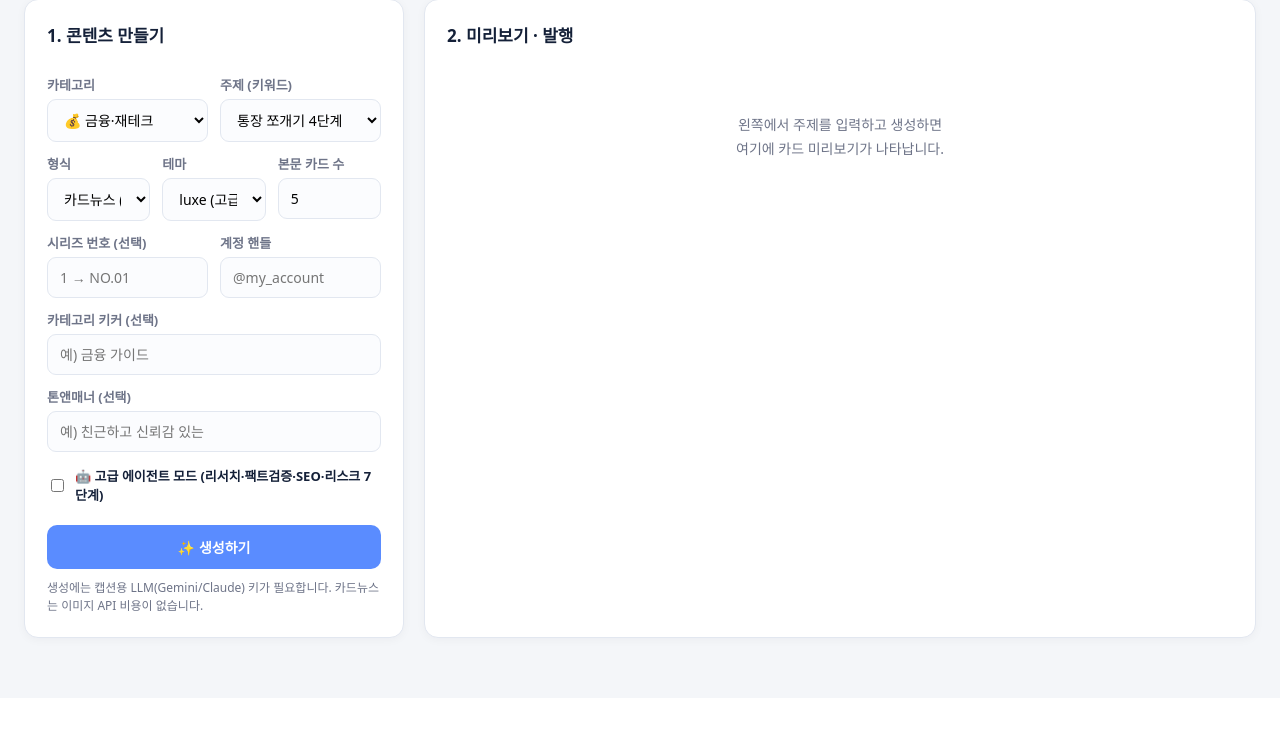
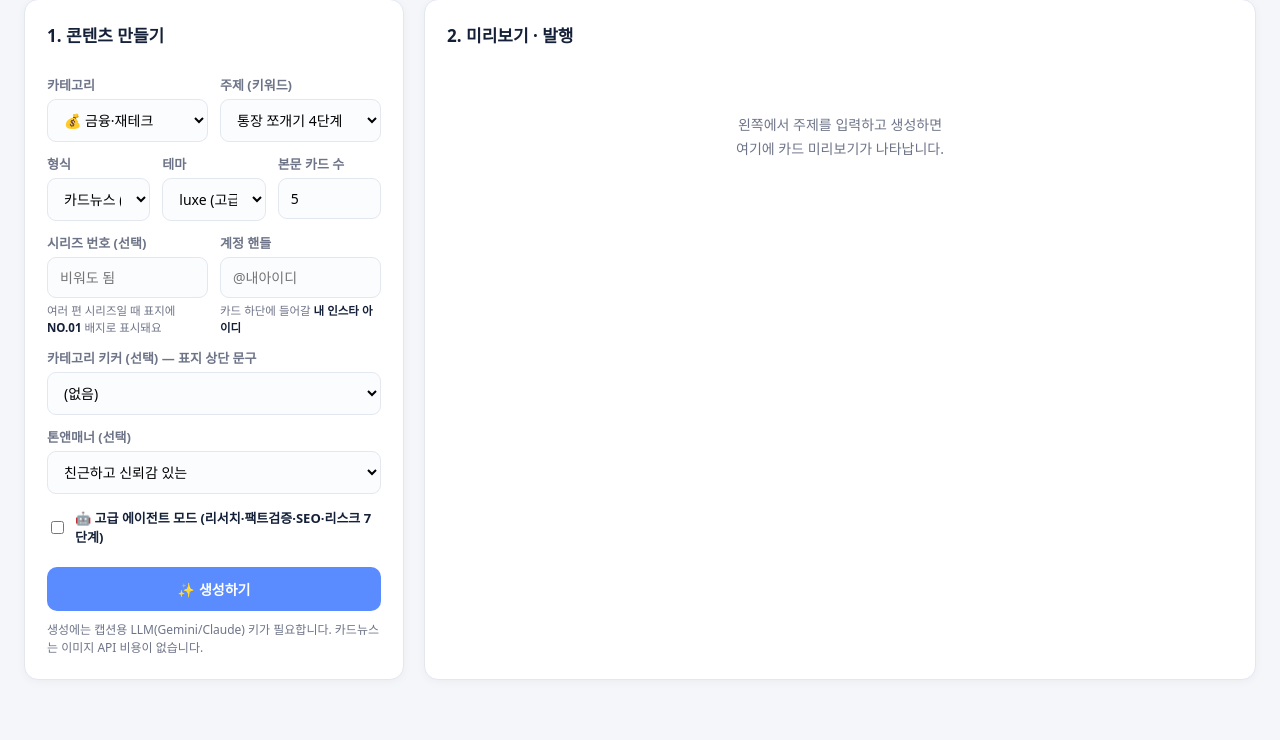
Before and after one commit to handragon119-collab/-, a FastAPI app: page / in a window 1280 px wide. Shown: the part 135-875 px from the top of the page. Before the commit the page ends 779 px from the top, so only its background shows below. Run offline with FastAPI, Linux system fonts and the light colour scheme.

Commit message:
키커·톤 선택형 전환 + 카테고리 로딩 보강 + 안내문 추가
- topics_library: 카테고리별 KICKERS, TONES 추가
- /api/options: topics+kickers+tones 한 번에 제공
- UI: 카테고리 키커→카테고리별 드롭다운(없음/직접입력), 톤앤매너→드롭다운
- 시리즈 번호/계정 핸들에 설명 도움말 추가
- 카테고리 로딩 실패 시 폴백+안내 토스트

```diff
--- a/instagram_auto/topics_library.py
+++ b/instagram_auto/topics_library.py
@@ -96,3 +96,37 @@ TOPICS: dict[str, list[str]] = {
 
 def all_categories() -> list[str]:
     return list(TOPICS.keys())
+
+
+# 카테고리별 '키커'(표지 상단 카테고리 문구) 추천 목록
+KICKERS: dict[str, list[str]] = {
+    "💰 금융·재테크": ["금융 가이드", "재테크 꿀팁", "돈 관리 노트", "머니 클래스"],
+    "❤️ 연애·관계": ["연애 가이드", "연애 꿀팁", "관계 노트", "사랑 클래스"],
+    "🔮 운세·사주": ["오늘의 운세", "운세 가이드", "사주 노트", "행운 클래스"],
+    "🎬 연예·문화": ["연예 이슈", "컬처 가이드", "스타 노트", "엔터 클래스"],
+    "🏠 생활·꿀팁": ["생활 꿀팁", "살림 가이드", "라이프 노트", "꿀팁 클래스"],
+    "💪 건강·운동": ["건강 가이드", "헬스 꿀팁", "웰니스 노트", "바디 클래스"],
+    "📱 가전·IT": ["IT 가이드", "가전 꿀팁", "테크 노트", "디지털 클래스"],
+    "🚀 자기계발": ["자기계발", "성장 가이드", "루틴 노트", "마인드 클래스"],
+    "✈️ 여행": ["여행 가이드", "여행 꿀팁", "트래블 노트", "여행 클래스"],
+    "🍳 음식·요리": ["오늘의 레시피", "요리 꿀팁", "쿠킹 노트", "푸드 클래스"],
+    "👗 패션·뷰티": ["뷰티 가이드", "패션 꿀팁", "스타일 노트", "뷰티 클래스"],
+    "🐾 반려동물": ["반려 가이드", "펫 꿀팁", "반려 노트", "펫 클래스"],
+    "💼 직장·커리어": ["커리어 가이드", "직장 꿀팁", "워크 노트", "커리어 클래스"],
+    "🏢 부동산": ["부동산 가이드", "내집마련 꿀팁", "부동산 노트", "리얼티 클래스"],
+}
+DEFAULT_KICKERS = ["가이드", "꿀팁", "오늘의 정보"]
+
+# 톤앤매너 추천 목록
+TONES: list[str] = [
+    "친근하고 신뢰감 있는",
+    "전문적이고 깔끔한",
+    "감성적이고 따뜻한",
+    "강렬하고 동기부여되는",
+    "유머러스하고 가벼운",
+    "차분하고 정보 중심의",
+]
+
+
+def kickers_for(category: str) -> list[str]:
+    return KICKERS.get(category, DEFAULT_KICKERS)
--- a/web/server.py
+++ b/web/server.py
@@ -71,6 +71,13 @@ class SettingsReq(BaseModel):
 def get_categories():
     from instagram_auto.topics_library import TOPICS
     return TOPICS
+
+
+@app.get("/api/options")
+def get_options():
+    from instagram_auto.topics_library import KICKERS, TONES, TOPICS, DEFAULT_KICKERS
+    return {"topics": TOPICS, "kickers": KICKERS, "tones": TONES,
+            "default_kickers": DEFAULT_KICKERS}
 
 
 @app.get("/api/settings")
--- a/web/static/app.js
+++ b/web/static/app.js
@@ -29,48 +29,73 @@ document.querySelectorAll(".tab").forEach((btn) => {
   };
 });
 
-// ---- 카테고리/주제 객관식 ----
+// ---- 카테고리/주제/키커/톤 객관식 ----
 let CATS = {};
+let KICKERS = {};
+let TONES = [];
+let DEFAULT_KICKERS = [];
 const CUSTOM = "✏️ 직접 입력";
+const NONE = "(없음)";
 
-async function loadCategories() {
+function fillSelect(id, items, { custom = false, none = false } = {}) {
+  const sel = $(id);
+  sel.innerHTML = "";
+  if (none) sel.appendChild(new Option(NONE, NONE));
+  items.forEach((t) => sel.appendChild(new Option(t, t)));
+  if (custom) sel.appendChild(new Option(CUSTOM, CUSTOM));
+}
+
+async function loadOptions() {
   try {
-    CATS = await api("/api/categories");
+    const o = await api("/api/options");
+    CATS = o.topics || {};
+    KICKERS = o.kickers || {};
+    TONES = o.tones || [];
+    DEFAULT_KICKERS = o.default_kickers || [];
   } catch (e) {
-    CATS = {};
+    try { CATS = await api("/api/categories"); } catch (_) { CATS = {}; }
   }
-  const cat = $("category");
-  cat.innerHTML = "";
-  Object.keys(CATS).forEach((c) => {
-    const o = document.createElement("option");
-    o.value = c; o.textContent = c;
-    cat.appendChild(o);
-  });
-  cat.onchange = fillTopics;
+  fillSelect("category", Object.keys(CATS));
+  $("category").onchange = () => { fillTopics(); fillKickers(); };
+  fillSelect("tone-select", TONES, { custom: true });
+  $("tone-select").onchange = () =>
+    ($("tone").style.display = $("tone-select").value === CUSTOM ? "block" : "none");
   fillTopics();
+  fillKickers();
+  if (!Object.keys(CATS).length)
+    toast("카테고리를 못 불러왔어요. 서버를 재시작해 주세요.", "err");
 }
 
 function fillTopics() {
+  fillSelect("topic-select", CATS[$("category").value] || [], { custom: true });
   const sel = $("topic-select");
-  sel.innerHTML = "";
-  (CATS[$("category").value] || []).forEach((t) => {
-    const o = document.createElement("option");
-    o.value = t; o.textContent = t;
-    sel.appendChild(o);
-  });
-  const c = document.createElement("option");
-  c.value = CUSTOM; c.textContent = CUSTOM;
-  sel.appendChild(c);
-  sel.onchange = () => {
-    $("topic").style.display = sel.value === CUSTOM ? "block" : "none";
-  };
+  sel.onchange = () =>
+    ($("topic").style.display = sel.value === CUSTOM ? "block" : "none");
+  sel.onchange();
+}
+
+function fillKickers() {
+  const list = KICKERS[$("category").value] || DEFAULT_KICKERS;
+  fillSelect("kicker-select", list, { custom: true, none: true });
+  const sel = $("kicker-select");
+  sel.onchange = () =>
+    ($("kicker").style.display = sel.value === CUSTOM ? "block" : "none");
   sel.onchange();
 }
 
 function selectedTopic() {
   const sel = $("topic-select");
-  if (sel.value === CUSTOM) return $("topic").value.trim();
-  return sel.value;
+  return sel.value === CUSTOM ? $("topic").value.trim() : sel.value;
+}
+function selectedKicker() {
+  const v = $("kicker-select").value;
+  if (v === NONE) return null;
+  if (v === CUSTOM) return $("kicker").value.trim() || null;
+  return v;
+}
+function selectedTone() {
+  const v = $("tone-select").value;
+  return v === CUSTOM ? ($("tone").value.trim() || null) : v;
 }
 
 // ---- 설정 로드/저장 ----
@@ -162,11 +187,11 @@ async function generate() {
       mode: $("mode").value,
       theme: $("theme").value,
       cards: parseInt($("cards").value) || 5,
-      tone: $("tone").value.trim() || null,
+      tone: selectedTone(),
       brand_handle: $("brand").value.trim() || null,
       agentic: $("agentic").checked,
       number: parseInt($("number").value) || null,
-      kicker: $("kicker").value.trim() || null,
+      kicker: selectedKicker(),
     };
     const r = await api("/api/generate", { method: "POST", body: JSON.stringify(payload) });
     currentJob = r.job_id;
@@ -230,5 +255,5 @@ $("btn-publish").onclick = async () => {
 }
 
 // ---- 초기화 ----
-loadCategories();
+loadOptions();
 loadSettings();
--- a/web/static/index.html
+++ b/web/static/index.html
@@ -61,19 +61,23 @@
         <div class="row">
           <div>
             <label>시리즈 번호 (선택)</label>
-            <input id="number" type="number" placeholder="1 → NO.01" min="1" />
+            <input id="number" type="number" placeholder="비워도 됨" min="1" />
+            <p class="help">여러 편 시리즈일 때 표지에 <b>NO.01</b> 배지로 표시돼요</p>
           </div>
           <div class="grow">
             <label>계정 핸들</label>
-            <input id="brand" type="text" placeholder="@my_account" />
+            <input id="brand" type="text" placeholder="@내아이디" />
+            <p class="help">카드 하단에 들어갈 <b>내 인스타 아이디</b></p>
           </div>
         </div>
 
-        <label>카테고리 키커 (선택)</label>
-        <input id="kicker" type="text" placeholder="예) 금융 가이드" />
+        <label>카테고리 키커 (선택) — 표지 상단 문구</label>
+        <select id="kicker-select"></select>
+        <input id="kicker" type="text" placeholder="직접 입력할 키커" style="display:none;margin-top:8px" />
 
         <label>톤앤매너 (선택)</label>
-        <input id="tone" type="text" placeholder="예) 친근하고 신뢰감 있는" />
+        <select id="tone-select"></select>
+        <input id="tone" type="text" placeholder="직접 입력할 톤" style="display:none;margin-top:8px" />
 
         <label class="check"><input id="agentic" type="checkbox" />
           🤖 고급 에이전트 모드 (리서치·팩트검증·SEO·리스크 7단계)</label>
--- a/web/static/style.css
+++ b/web/static/style.css
@@ -40,6 +40,8 @@ textarea{resize:vertical;line-height:1.5}
 .btn:active{transform:translateY(1px)}
 .btn:disabled{opacity:.5;cursor:not-allowed}
 .hint{font-size:12px;color:var(--muted);margin:10px 0 0;line-height:1.5}
+.help{font-size:11.5px;color:var(--muted);margin:5px 0 0;line-height:1.45}
+.help b{color:var(--navy)}
 .empty{color:var(--muted);text-align:center;padding:50px 0;line-height:1.7;font-size:14px}
 .preview.hidden,.hidden{display:none}
 .slides{display:flex;gap:10px;overflow-x:auto;padding-bottom:10px}
```
